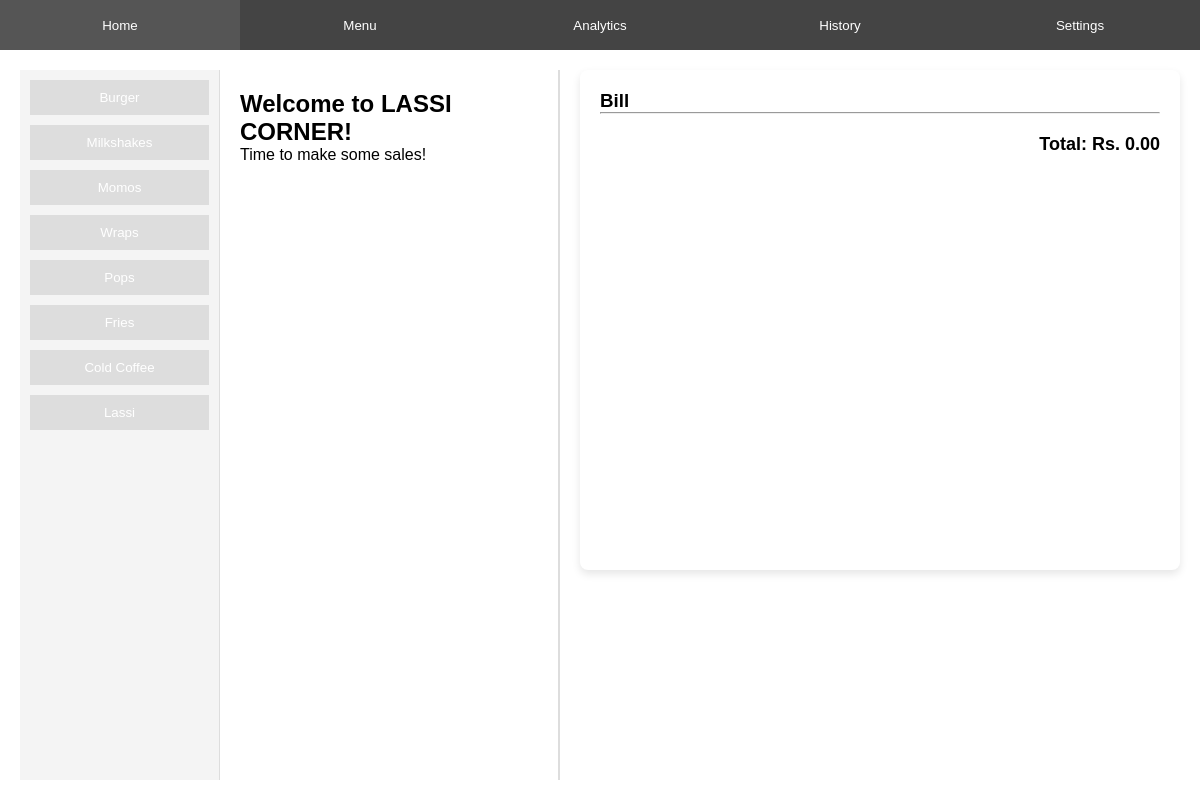
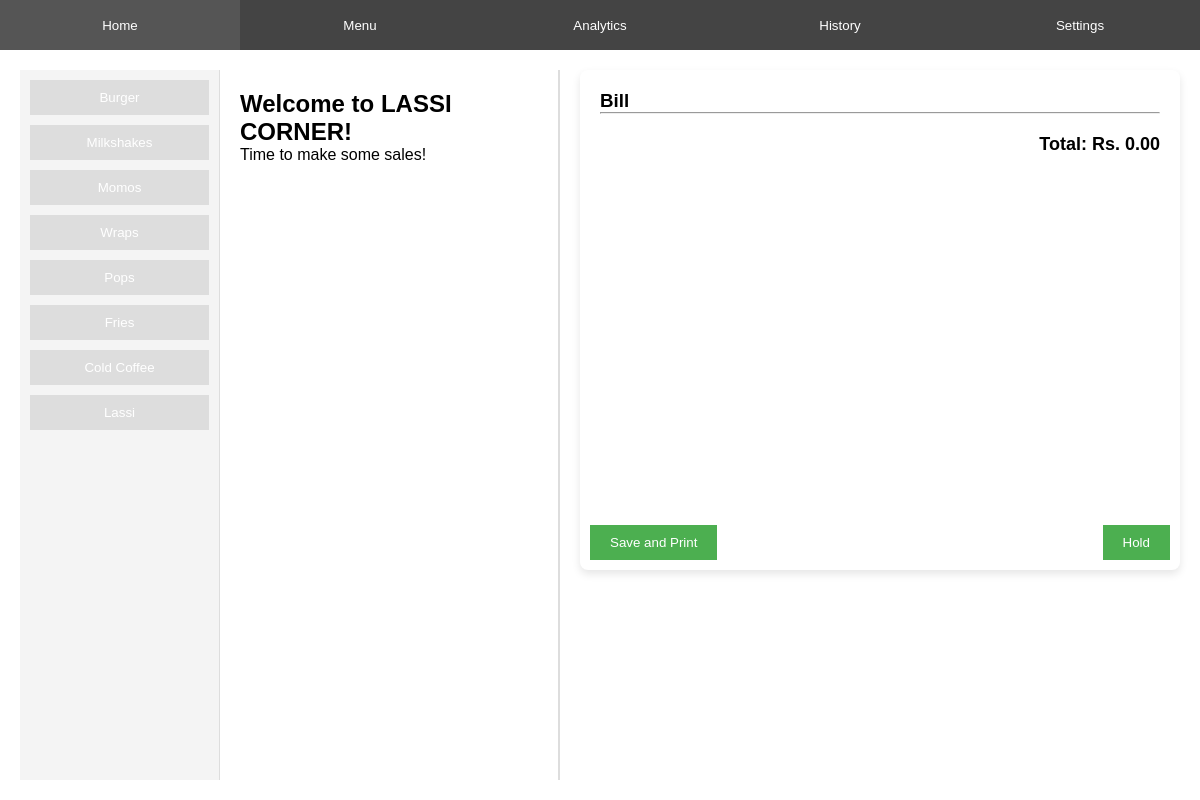
Before and after one commit to stillmouth/LCP, an Electron app: page index.html in a window 1200 px wide. Drawn offline with Linux system fonts and the light colour scheme; no server answers.

Commit message:
ADDED save/print and hold buttons

```diff
--- a/index.html
+++ b/index.html
@@ -44,8 +44,12 @@
   </div>
   <hr>
   <div id="total-amount">Total: Rs. 0.00</div>
+
+  <!-- Buttons Section - HOLD AND SAVE AND PRINT-->
+  <div id="bill-buttons" style="margin-top: 15px;">
+    <button id='saveandprintbutton' onclick="saveAndPrintBill()">Save and Print</button>
+    <button id='holdbutton' onclick="holdBill()">Hold</button>
   </div>
-
 </div>
 
   <script src="renderer.js"></script>
--- a/renderer.js
+++ b/renderer.js
@@ -276,6 +276,17 @@ function updateBillTotal() {
     }
 }lElement.textContent = `Total: $${totalAmount.toFixed(2)}`;
 
+//Function to handle the BILL button clicks:
+function saveAndPrintBill() {
+    alert("Bill saved and sent to print!");
+    window.print(); // Opens print dialog
+  }
+
+  function holdBill() {
+    alert("Bill put on hold!");
+    // Add logic to hold the bill (e.g., store it in localStorage)
+  }
+
 
 // Function to dynamically update the left panel (category or settings buttons)
 function updateLeftPanel(contentType) {
--- a/styles.css
+++ b/styles.css
@@ -82,6 +82,7 @@ body {
 
 /* Bill Panel (Right Side) */
 #bill-panel {
+    position: relative;
     width: 600px; /* Change this value to your desired width */
     padding: 20px;
     background-color: #fff;
@@ -137,6 +138,16 @@ body {
     text-align: right;
 }
 
+#saveandprintbutton {
+    position: absolute;
+    bottom: 10px;
+    left: 10px;
+}
+#holdbutton {
+    position: absolute;
+    bottom: 10px;
+    right: 10px;
+}
 /* Basic styling for buttons */
 button:focus {
     outline: none;
@@ -154,6 +165,7 @@ button {
 button:hover {
     background-color: #45a049;
 }
+
 
 /* Basic styling for the quantity buttons and input */
 .quantity-btn {
```
Lines whose indentation alone changed are shown as unchanged.
